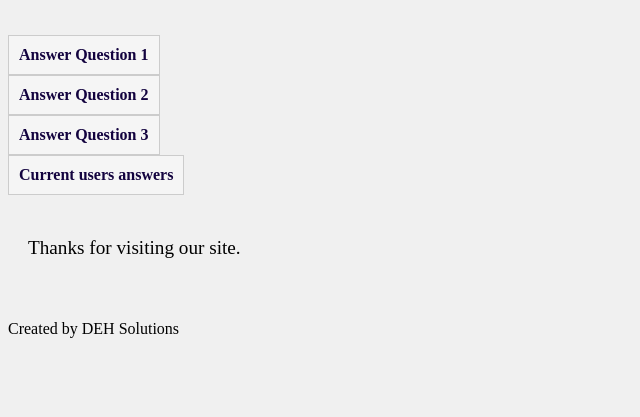
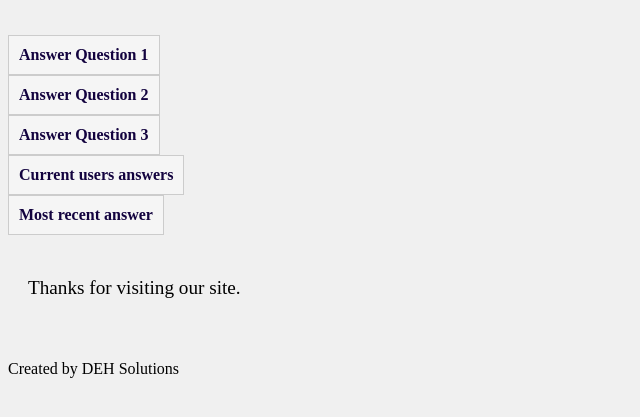
Before and after one commit to dhurrell001/Herografix-project, a Django app: page /bx_app/ in a window 1280 px wide. Shown: the part 183-600 px from the top of the page, without its empty margins (0-640 px from the left). Run offline with Django 4.2, Linux system fonts and the light colour scheme.

Commit message:
add most recent answer view

```diff
--- a/bx_app/templates/index.html
+++ b/bx_app/templates/index.html
@@ -18,6 +18,7 @@
     <a href="{% url 'question_detail' question_id=2 %}">Answer Question 2</a><br>
     <a href="{% url 'question_detail' question_id=3 %}">Answer Question 3</a><br>
     <a href="{% url 'user_answers'%}">Current users answers</a><br>
+    <a href="{% url 'most_recent'%}">Most recent answer</a><br>
 
     <p>Thanks for visiting our site.</p>
     {%endblock%}
--- a/bx_app/urls.py
+++ b/bx_app/urls.py
@@ -8,6 +8,7 @@ urlpatterns = [
     path('question/<int:question_id>/', views.answer_question, name='question_detail'),
     path('success_page', views.success_page, name='success_page'),
     path('user_answers', views.user_answers, name='user_answers'),
-    path('sorted_answers', views.organise_answers, name='sorted_answers')
+    path('sorted_answers', views.organise_answers, name='sorted_answers'),
+    path('most_recent', views.most_recent_answer, name='most_recent')
 
 ]
--- a/bx_app/views.py
+++ b/bx_app/views.py
@@ -18,7 +18,7 @@ def index(request):
 def answer_question(request, question_id):
     question = Question.objects.get(id=question_id)
     questtext = question.question_text
-    if request.method == 'POST':
+    if request.method == 'POST': # runs if form has been filled in else it will render an empty form
         form = AnswerForm(request.POST)
         if form.is_valid():
             answer_text = form.cleaned_data['answer_text']
@@ -31,6 +31,7 @@ def answer_question(request, question_id):
         form = AnswerForm()
     return render(request, 'answer.html', {'form': form, 'question': question,'title':questtext})
 
+# View to show succesfful completion of answer form
 def success_page(request):
     user = request.user.username
     context = {'user':user}
@@ -39,6 +40,7 @@ def success_page(request):
 
 
 #@login_required # use the login_required decorator to ensure the user is authenticated
+# list all answers submitted by current user
 def user_answers(request):
     user = request.user # retrieve the currently logged-in user
     user_answers = Answer.objects.filter(user=user) # retrieve all the answers made by the user
@@ -48,12 +50,19 @@ def user_answers(request):
 
 def organise_answers(request):
     user = request.user
-    user_answers = Answer.objects.filter(user=user)
+    user_answers = Answer.objects.filter(user=user) #get all Answer object for current user
 
-    quest1= user_answers.get(pk=3)
+    quest1= user_answers.get(pk=3) # 'gets' and single object from aboce query set to allow for access of attributes in template
     quest2= user_answers.get(pk=4)
     quest3 = user_answers.get(pk=1)
 
     context = {'quest1':quest1,'quest2':quest2,'quest3':quest3}
 
     return render(request, 'sorted_answers.html',context)
+
+def most_recent_answer(request):
+    user = request.user   # gets current user data
+    most_recent_answer = Answer.objects.filter(question=2, user=user).latest('answer_date') # geta answer object using current useer and question db id number
+    context = {'most_recent': most_recent_answer}
+
+    return render(request, 'most_recent.html',context)
```
Also changed, not shown: bx_app/templates/most_recent.html (added, +17 -0 lines), db.sqlite3.
